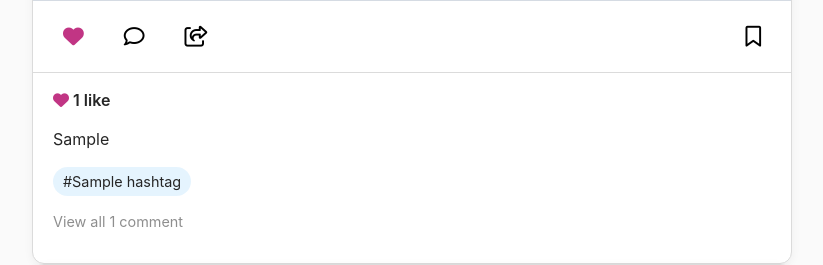
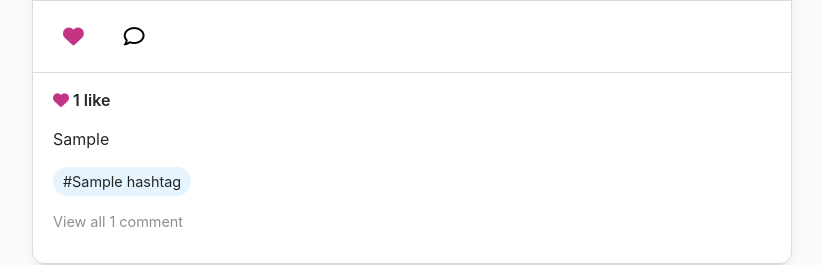
Before and after one commit to Arch0998/django-instaclone-2010, a Django app: page /posts/1/ in a window 1280 px wide. Shown: the part 753-1018 px from the top of the page, without its empty margins (228-1051 px from the left). Run offline with Django 5.2, Linux system fonts and the light colour scheme; a user stored in the database is signed in; tables that the repository leaves empty hold one stand-in row (values such as "Sample post"); grey boxes marked "Sample" are stand-in pictures.

Commit message:
Remove unused action buttons from post detail page

```diff
--- a/templates/posts/post_detail.html
+++ b/templates/posts/post_detail.html
@@ -71,13 +71,7 @@
         <button class="action-btn" onclick="document.querySelector('textarea[name=content]').focus()">
           <i class="far fa-comment"></i>
         </button>
-        <button class="action-btn">
-          <i class="far fa-share-square"></i>
-        </button>
         <div class="actions-right">
-          <button class="action-btn">
-            <i class="far fa-bookmark"></i>
-          </button>
         </div>
       </div>
 
```
